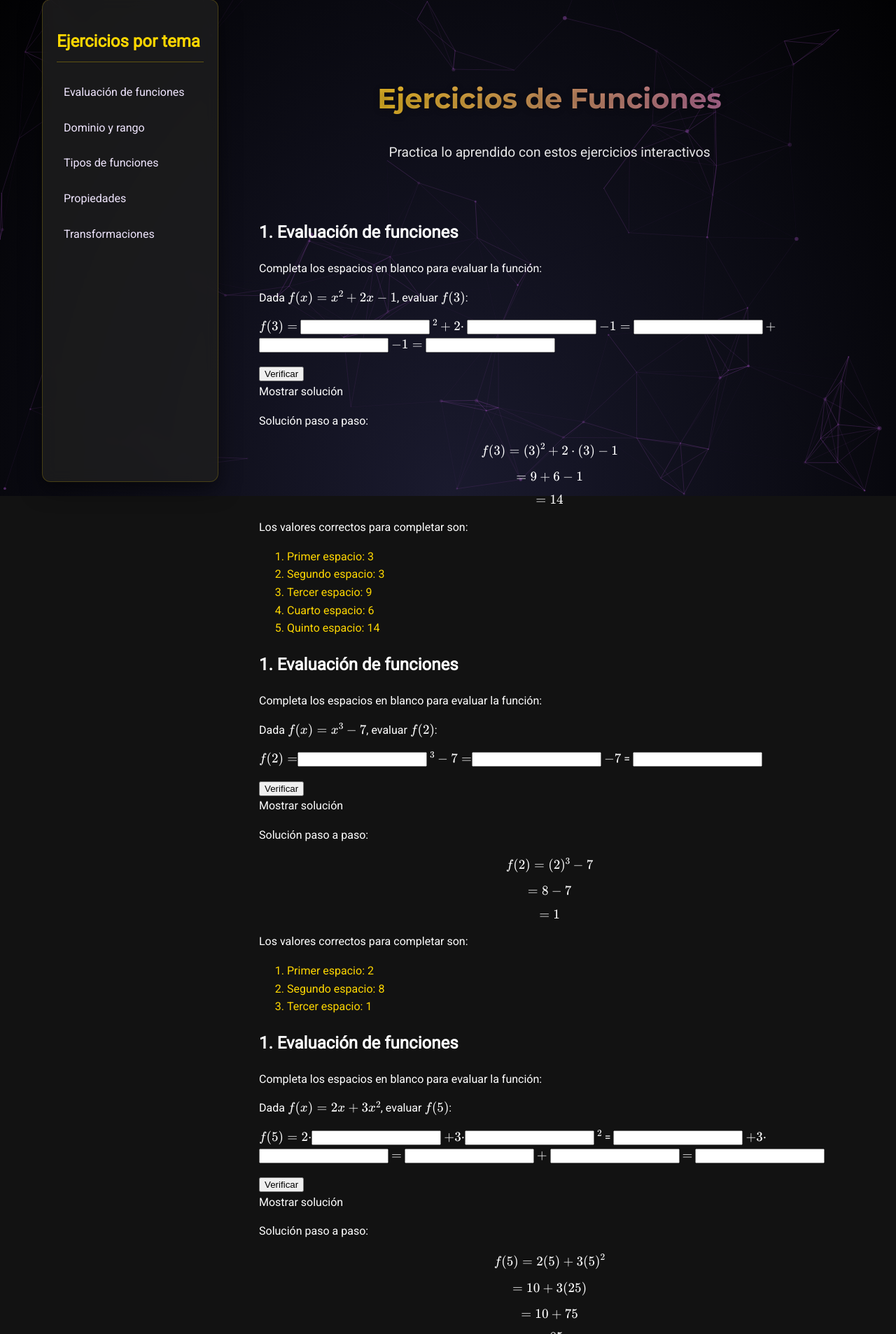
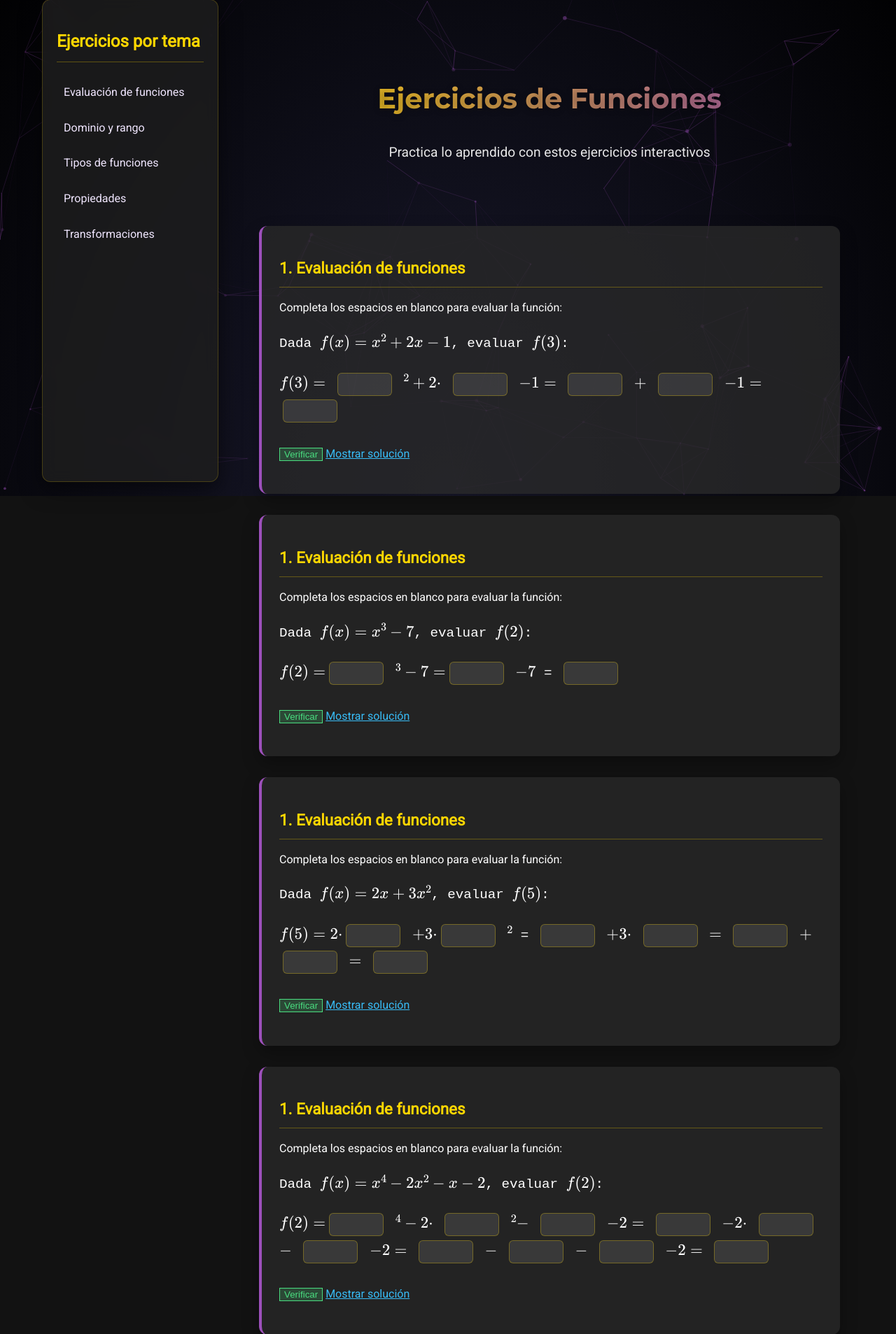
Before and after one commit to Cris95-cmd/Proyecto-_de-_calculo, a PHP site: page /Lumaria/Ejercicios.html in a window 1280 px wide. Shown: the part 91-1998 px from the top of the page at 70% size. Run offline with PHP 8.4, Linux system fonts and the light colour scheme.

Commit message:
Update curso-prec.css

```diff
--- a/Lumaria/curso-prec.css
+++ b/Lumaria/curso-prec.css
@@ -465,3 +465,160 @@ body {
      color: var(--math-gold);
             margin: 0;
 }
+
+/* Estilos adicionales para ejercicios */
+    .exercise-container {
+      background: rgba(40, 40, 40, 0.8);
+      border-radius: 12px;
+      padding: 25px;
+      margin: 30px 0;
+      border-left: 4px solid var(--math-purple);
+      box-shadow: 0 10px 25px rgba(0,0,0,0.3);
+    }
+
+    .exercise-title {
+      color: var(--math-gold);
+      font-size: 1.4rem;
+      margin-bottom: 15px;
+      border-bottom: 1px solid rgba(255,215,0,0.3);
+      padding-bottom: 8px;
+    }
+
+    .exercise-content {
+      margin-bottom: 20px;
+    }
+
+    .exercise-input {
+      padding: 8px;
+      background: rgba(255,255,255,0.1);
+      border: 1px solid rgba(255,215,0,0.3);
+      border-radius: 6px;
+      color: white;
+      margin: 0 5px;
+      width: 60px;
+      text-align: center;
+      display: inline-block;
+    }
+
+    .exercise-table {
+      width: 100%;
+      border-collapse: collapse;
+      margin: 15px 0;
+    }
+
+    .exercise-table th, .exercise-table td {
+      border: 1px solid rgba(255,215,0,0.2);
+      padding: 8px;
+      text-align: center;
+    }
+
+    .exercise-table th {
+      background: rgba(157,80,187,0.2);
+    }
+
+    .exercise-table input {
+      width: 80px;
+      padding: 5px;
+      box-sizing: border-box;
+      background: rgba(255,255,255,0.1);
+      border: 1px solid rgba(255,215,0,0.3);
+      border-radius: 4px;
+      color: white;
+      text-align: center;
+    }
+
+    .exercise-options {
+      margin: 15px 0;
+    }
+
+    .exercise-option {
+      display: block;
+      margin: 10px 0;
+      padding: 10px;
+      background: rgba(255,255,255,0.05);
+      border-radius: 6px;
+      cursor: pointer;
+      transition: background 0.3s;
+    }
+
+    .exercise-option:hover {
+      background: rgba(157,80,187,0.2);
+    }
+
+    .btn-check {
+      background: rgba(74,222,128,0.2);
+      color: #4ade80;
+      border: 1px solid #4ade80;
+      margin-top: 10px;
+    }
+
+    .btn-check:hover {
+      background: rgba(74,222,128,0.4);
+    }
+
+    .feedback {
+      margin-top: 15px;
+      padding: 10px;
+      border-radius: 6px;
+      display: none;
+    }
+
+    .feedback.correct {
+      background: rgba(74,222,128,0.2);
+      border: 1px solid #4ade80;
+      display: block;
+    }
+
+    .feedback.incorrect {
+      background: rgba(239,68,68,0.2);
+      border: 1px solid #ef4444;
+      display: block;
+    }
+
+    .solution-toggle {
+      color: var(--math-blue);
+      cursor: pointer;
+      text-decoration: underline;
+      margin-top: 10px;
+      display: inline-block;
+    }
+
+    .solution-content {
+      display: none;
+      margin-top: 15px;
+      padding: 15px;
+      background: rgba(30,30,30,0.9);
+      border-radius: 8px;
+      border-left: 3px solid var(--math-blue);
+    }
+
+    .fill-blank-exercise {
+      font-size: 1.2rem;
+      line-height: 2;
+      font-family: 'Courier New', monospace;
+    }
+
+    .btn-flotante {
+    position: fixed;
+    bottom: 30px;
+    right: 30px;
+    background: rgba(30, 30, 30, 0.9);
+    backdrop-filter: blur(10px);
+    border: 1px solid rgba(255, 215, 0, 0.3);
+    color: var(--math-gold);
+    padding: 15px 25px;
+    border-radius: 50px;
+    cursor: pointer;
+    box-shadow: 0 10px 30px rgba(0,0,0,0.5);
+    z-index: 999;
+    transition: all 0.3s ease;
+    font-family: 'Montserrat', sans-serif;
+    text-decoration: none;
+    display: inline-block;
+  }
+
+  .btn-flotante:hover {
+    transform: translateY(-3px);
+    background: rgba(157, 80, 187, 0.3);
+    box-shadow: 0 15px 40px rgba(157,80,187,0.4);
+  }
```
